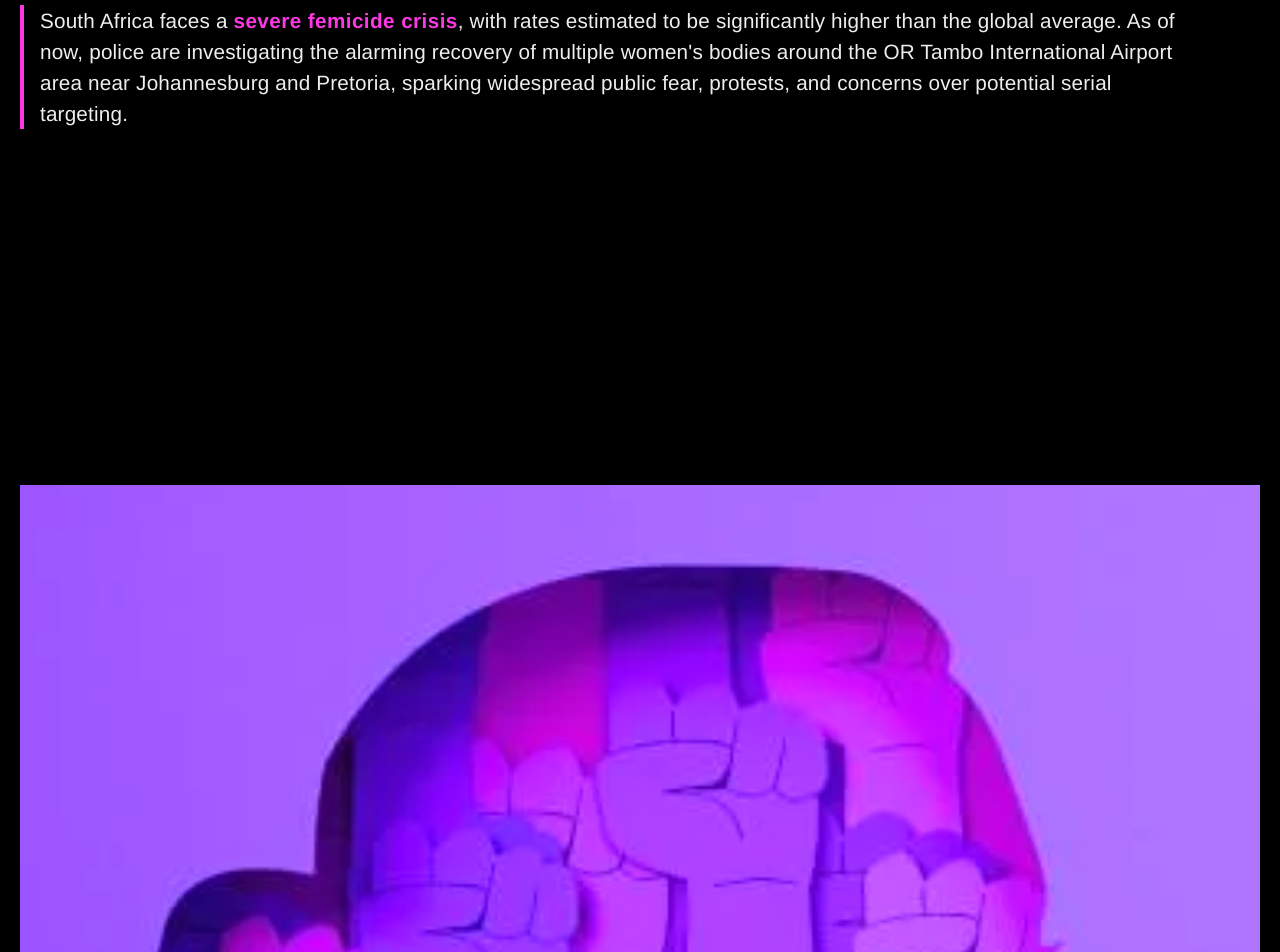
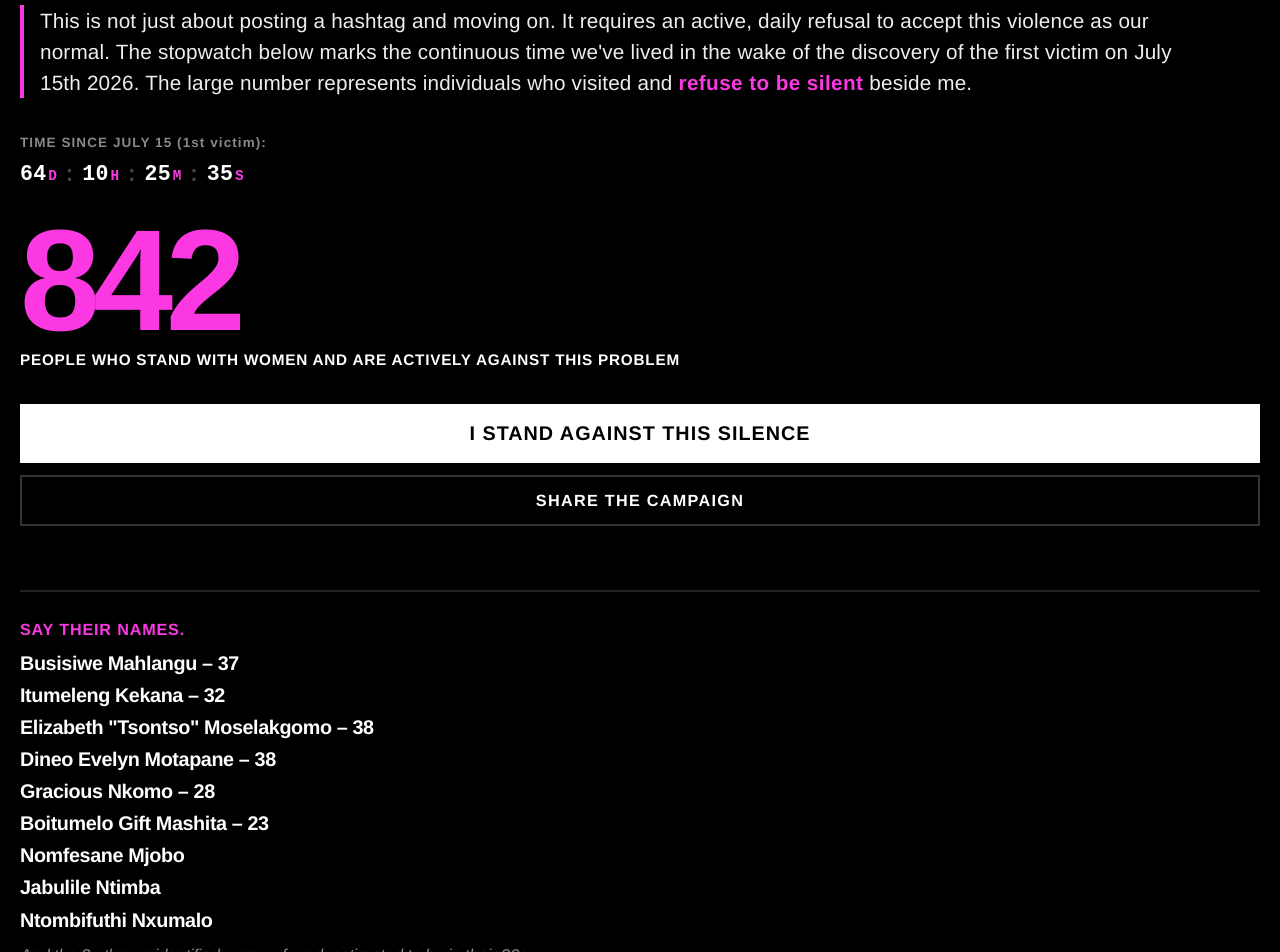
Before and after one commit to BVLTRA/Purple, a React (Vite) app in the folder frontend/: page / in a window 1280 px wide. Shown: the part 440-1392 px from the top of the page. Built offline with nearby package versions, Linux system fonts and the light colour scheme; no server answers; the database is empty.

Commit message:
Add campaign QR code and design PDF asset
Adds two new frontend static assets: a QR code SVG (`campaign-qr.svg`) and a companion design PDF (`Group 17.pdf`) for campaign collateral/resources.

```diff
--- a/frontend/src/App.jsx
+++ b/frontend/src/App.jsx
@@ -26,9 +26,16 @@ export default function App() {
 
       <div className="intro-block">
         <p>
-          South Africa faces a <span className="frank-highlight">severe femicide crisis</span>, with rates estimated to be significantly higher than the global average. As of now, police are investigating the alarming recovery of multiple women's bodies around the OR Tambo International Airport area near Johannesburg and Pretoria, sparking widespread public fear, protests, and concerns over potential serial targeting.
+          This is not just about posting a hashtag and moving on. It requires an active,
+          daily refusal to accept this violence as our normal. The stopwatch below marks
+          the continuous time we've lived in the wake of the discovery of the first victim on July 15th 2026.
+          The large number represents individuals who visited and <span className="frank-highlight">refuse to be silent</span> beside me.
         </p>
+
+
       </div>
+
+        <PledgeAction startDate="2026-07-15T00:00:00" />
 
       <div className="hero-section">
         <div className="hero-border"></div>
@@ -71,15 +78,11 @@ export default function App() {
       {/* THE NEW CONTEXT PARAGRAPH */}
       <div className="awareness-paragraph">
         <p>
-          This is not just about posting a hashtag and moving on. It requires an active,
-          daily refusal to accept this violence as our normal. The stopwatch below marks
-          the continuous time we've lived in the wake of the discovery of the first victim on July 15th 2026.
-          The large number represents individuals who <span className="frank-highlight">refuse to be silent</span>.
+          South Africa faces a <span className="frank-highlight">severe femicide crisis</span>, with rates estimated to be significantly higher than the global average. As of now, police are investigating the alarming recovery of multiple women's bodies around the OR Tambo International Airport area near Johannesburg and Pretoria, sparking widespread public fear, protests, and concerns over potential serial targeting. <br/> <br/> There is only so much I can do as no individual, but keeping silent is not an option!
         </p>
       </div>
 
       <footer className="site-footer">
-        <PledgeAction startDate="2026-07-15T00:00:00" />
       </footer>
 
       {/* BVLTRA SUB-FOOTER */}
--- a/frontend/src/components/PledgeAction.jsx
+++ b/frontend/src/components/PledgeAction.jsx
@@ -129,9 +129,16 @@ export default function PledgeAction({ startDate }) {
         <div className="memorial-names">
           <h4 className="memorial-header">SAY THEIR NAMES.</h4>
           <ul className="memorial-list">
-            <li>Elizabeth "Tsontso" Moselakgomo 38</li>
-            <li>Itumeleng Kekana 32</li>
-            <li>And the 7 other unidentified women found, between ages 20 to 38</li>
+            <li>Busisiwe Mahlangu – 37</li>
+            <li>Itumeleng Kekana – 32</li>
+            <li>Elizabeth "Tsontso" Moselakgomo – 38</li>
+            <li>Dineo Evelyn Motapane – 38</li>
+            <li>Gracious Nkomo – 28</li>
+            <li>Boitumelo Gift Mashita – 23</li>
+            <li>Nomfesane Mjobo</li>
+            <li>Jabulile Ntimba</li>
+            <li>Ntombifuthi Nxumalo</li>
+            <li>And the 2 other unidentified women found, estimated to be in their 20s</li>
           </ul>
         </div>
 
```
Also changed, not shown: frontend/campaign-qr.svg (added), 1 other file (tests, documents, lock files or other folders).
